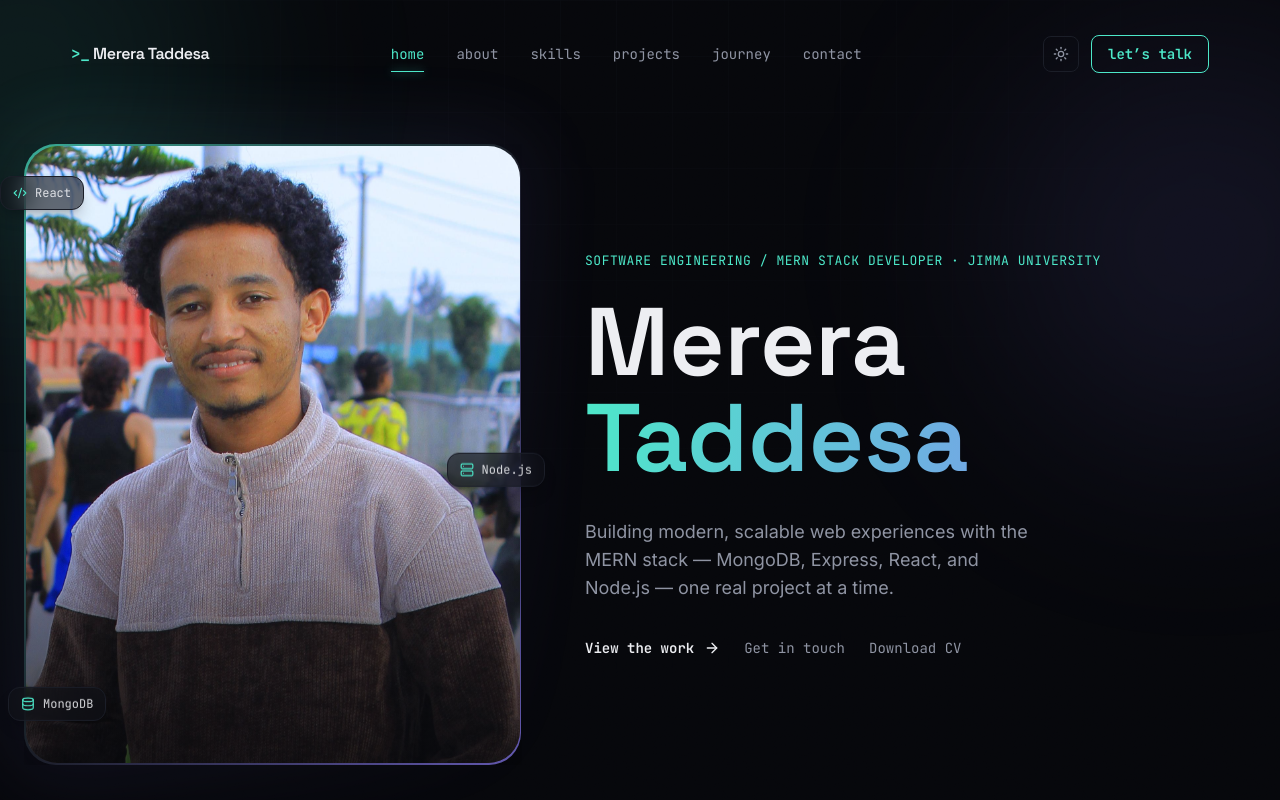
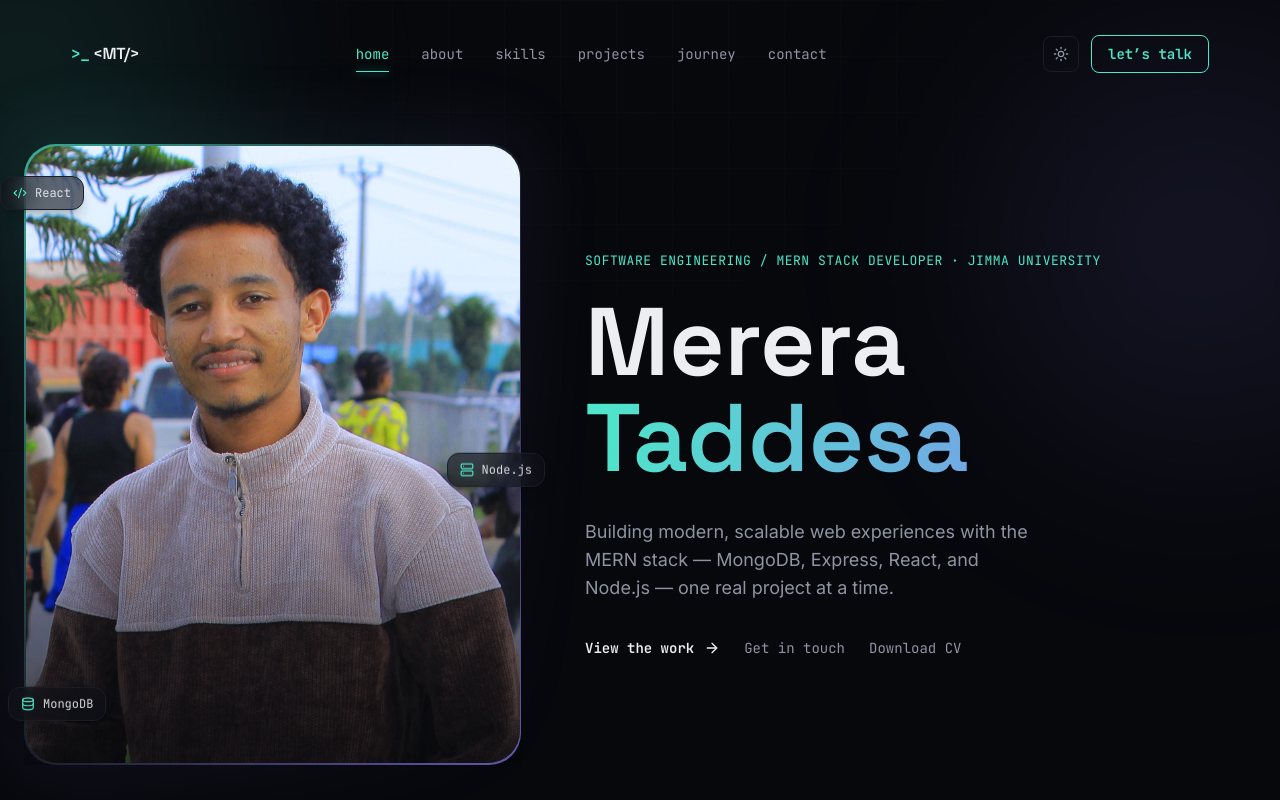
Before and after one commit to merera-ta/merera-portfolio, a React (Vite) app: page / in a window 1280 px wide. Shown: the top 800 px of the page. Built offline with nearby package versions, Linux system fonts and the light colour scheme.

Commit message:
update portfolio

```diff
--- a/src/App.jsx
+++ b/src/App.jsx
@@ -1,22 +1,22 @@
-import { Routes, Route } from 'react-router-dom'
-import { useEffect } from 'react'
-import Home from './pages/Home.jsx'
-import { useTheme } from './hooks/useTheme.js'
+import { Routes, Route } from "react-router-dom";
+import { useEffect } from "react";
+import Home from "./pages/Home.jsx";
+import { useTheme } from "./hooks/useTheme.js";
 
 function App() {
   // Initialize theme as early as possible so the whole app renders themed.
-  useTheme()
+  useTheme();
 
   useEffect(() => {
-    document.title = 'Merera Taddesa | MERN Stack Developer'
-  }, [])
+    document.title = " | MERN Stack Developer";
+  }, []);
 
   return (
     <Routes>
       <Route path="/" element={<Home />} />
       <Route path="*" element={<Home />} />
     </Routes>
-  )
+  );
 }
 
-export default App
+export default App;
--- a/src/data/siteConfig.js
+++ b/src/data/siteConfig.js
@@ -1,7 +1,7 @@
 // Central place for personal details shown across the site.
 // Edit these values to update your name, role, and contact info everywhere at once.
 export const siteConfig = {
-  name: 'Merera Taddesa',
+  name: '<MT/>',
   firstName: 'Merera',
   role: 'MERN Stack Developer',
   roleLong: 'MERN Stack Developer | Full-Stack Web Developer',
```
